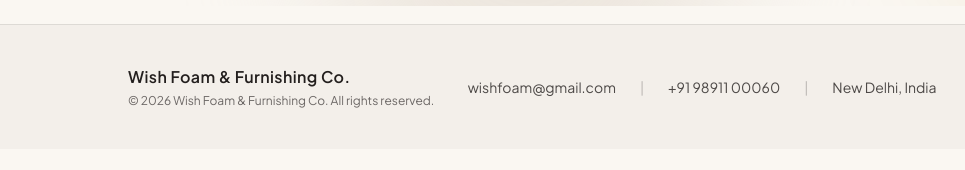
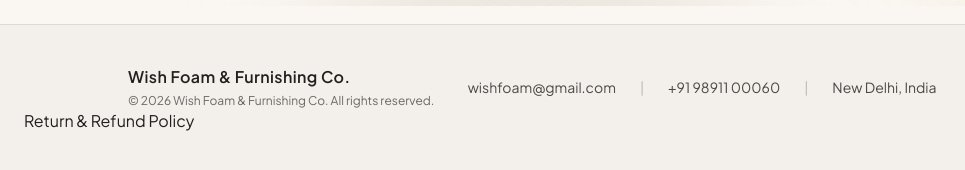
Before and after one commit to wishfoamwebsite/index.html, a plain HTML site: page index.html in a window 1280 px wide. Shown: the part 794-964 px from the top of the page, 0-965 px from the left. Before the commit the page ends 943 px from the top, so only its background shows below. Drawn offline with nearby package versions, Linux system fonts and the light colour scheme.

Commit message:
Update index.html

```diff
--- a/index.html
+++ b/index.html
@@ -242,6 +242,7 @@
 
 
   </div>
+        <a href="return-policy.html">Return & Refund Policy</a>
 </footer>
 
 </body>
```
